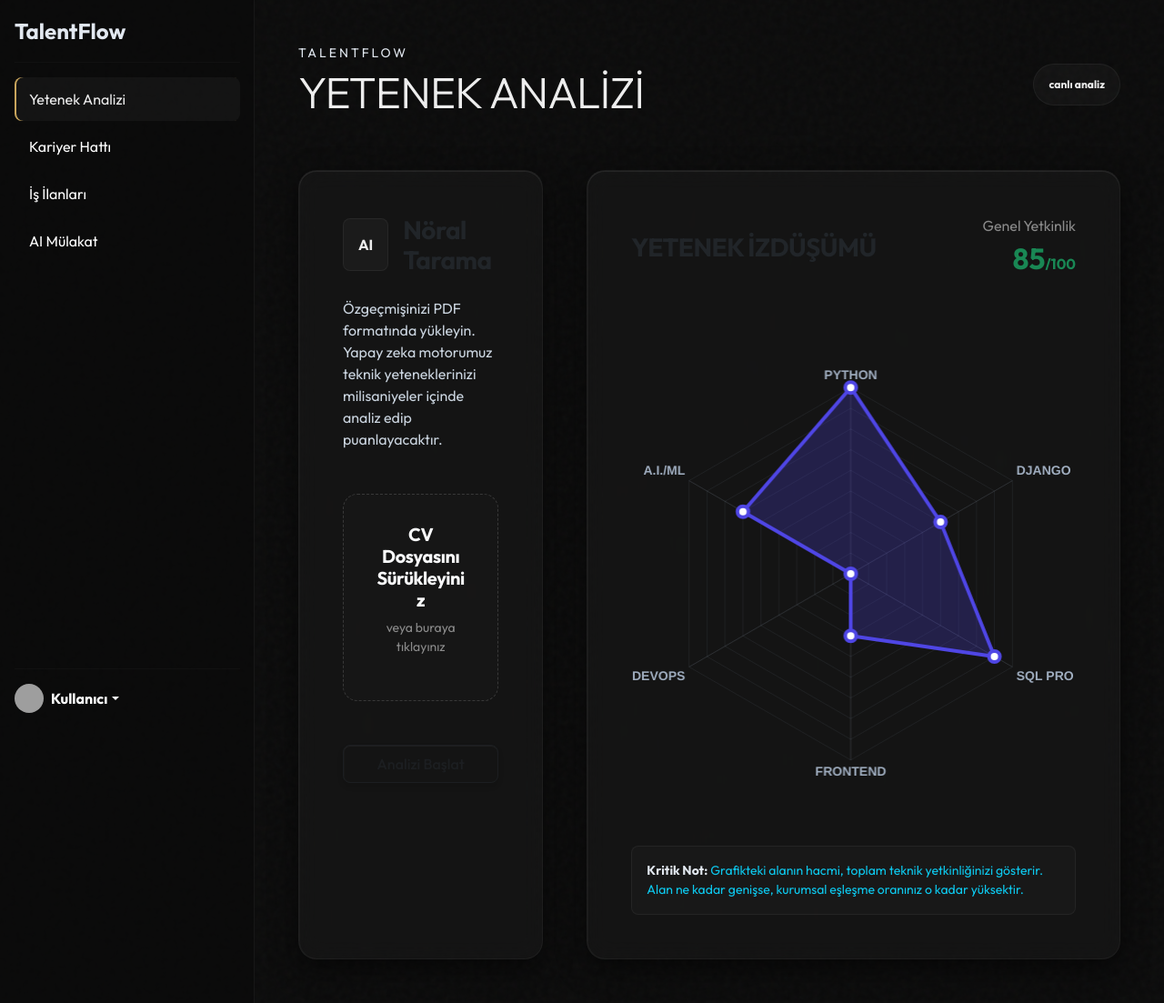
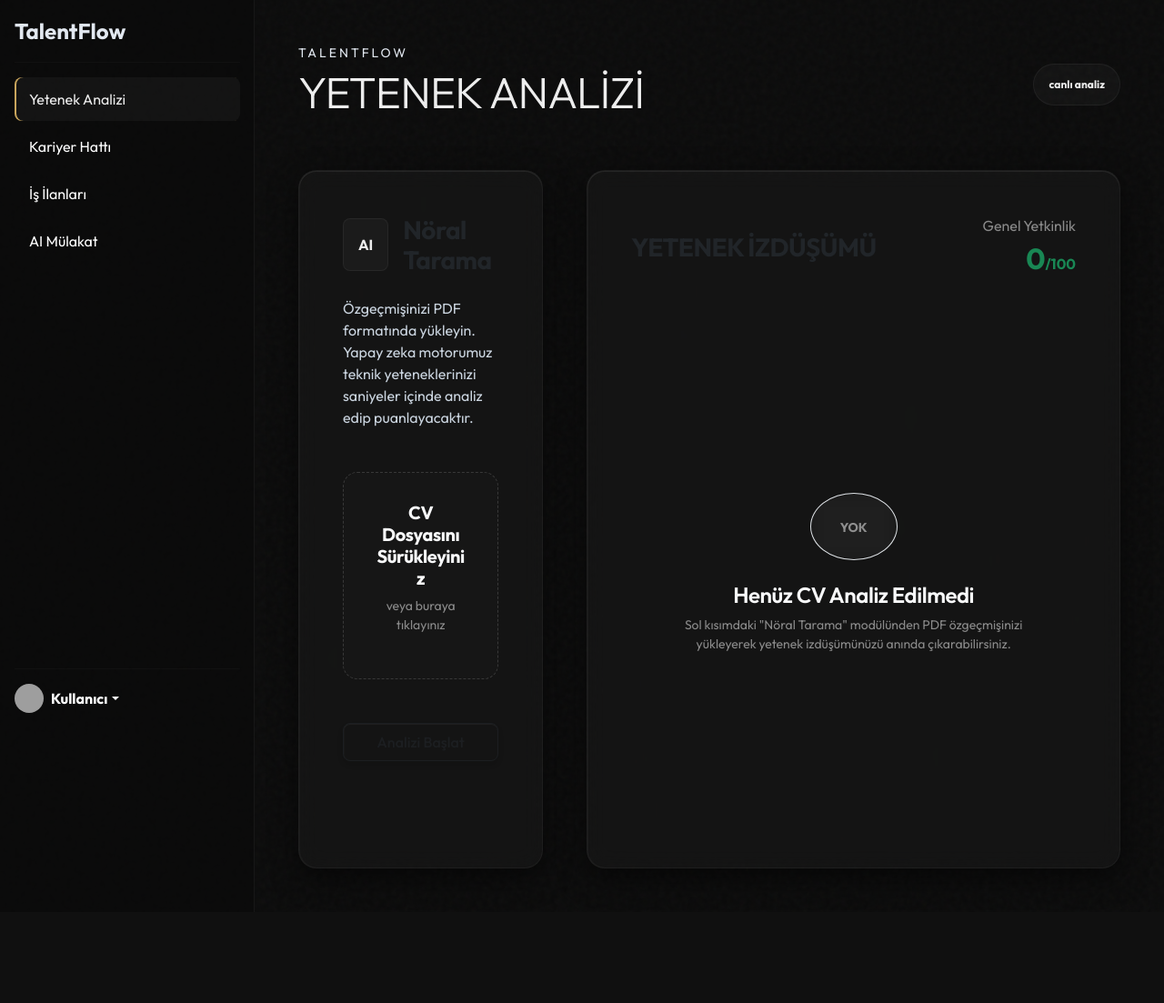
Before and after one commit to Aylmz0/TalentFlow, a Django app: page /dashboard/skill-tree/ in a window 1280 px wide. Shown: the whole page at 91% size. After the commit the page ends 955 px from the top, so only its background shows below. Run offline with Django 5.2, Linux system fonts and the light colour scheme; some libraries are stand-ins or nearby versions; grey boxes are pictures that could not be loaded.

Commit message:
kanban güncellendi

```diff
--- a/apps/talent_models/views.py
+++ b/apps/talent_models/views.py
@@ -1,9 +1,10 @@
 
 # Create your views here.
+import json
 from django.http import HttpResponse
 from django.shortcuts import get_object_or_404, render
-
-from apps.jobs.models import Job  # Modelin bulunduğu doğru yol
+from apps.jobs.models import Job
+from apps.talent_models.models import UserSkill
 
 
 def update_job_status(request, pk):
@@ -22,8 +23,32 @@ def update_job_status(request, pk):
         return HttpResponse(status=204)
 
 
+
+
 def skill_tree(request):
-    return render(request, 'dashboard/skill_tree.html')
+    user_skills = []
+    skill_names_json = json.dumps([])
+    skill_levels_json = json.dumps([])
+    overall_score = 0
+    has_skills = False
+
+    if request.user.is_authenticated:
+        user_skills = UserSkill.objects.filter(user=request.user).select_related('skill').order_by('-level')
+        if user_skills.exists():
+            names = [us.skill.name.upper() for us in user_skills]
+            levels = [us.level * 20 for us in user_skills]  # 1-5 seviyeleri → 20-100 aralığına çevrilir
+            overall_score = round(sum(levels) / len(levels))
+            skill_names_json = json.dumps(names)
+            skill_levels_json = json.dumps(levels)
+            has_skills = True
+
+    return render(request, 'dashboard/skill_tree.html', {
+        'user_skills': user_skills,
+        'skill_names_json': skill_names_json,
+        'skill_levels_json': skill_levels_json,
+        'overall_score': overall_score,
+        'has_skills': has_skills
+    })
 
 def kanban(request):
     # Eğer veritabanında hiç iş ilanı yoksa, otomatik olarak seed_jobs çalıştır
--- a/templates/dashboard/skill_tree.html
+++ b/templates/dashboard/skill_tree.html
@@ -1,8 +1,7 @@
 {% extends 'base.html' %}
+{% load static %}
 
 {% block content %}
-
-
 <div class="container-fluid px-5 py-5">
     <div class="row mb-5 align-items-center">
         <div class="col-md-8 text-start">
@@ -10,12 +9,12 @@
             <h1 class="fw-700 display-5">YETENEK <span class="fw-300">ANALİZİ</span></h1>
         </div>
         <div class="col-md-4 text-md-end">
-            <span class="badge bg-indigo-subtle p-3 rounded-pill fw-600">
-                canlı analiz</span>
+            <span class="badge bg-indigo-subtle p-3 rounded-pill fw-600">canlı analiz</span>
         </div>
     </div>
 
     <div class="row g-5">
+        <!-- Sol Bölüm: CV Yükleme -->
         <div class="col-xl-4 col-lg-5">
             <div class="card cyber-card p-5 h-100 text-start">
                 <div class="d-flex align-items-center mb-4">
@@ -24,8 +23,8 @@
                     </div>
                     <h3 class="fw-bold m-0">Nöral Tarama</h3>
                 </div>
-                <p class="mb-5" style="color: #cbd5e0;">Özgeçmişinizi PDF formatında yükleyin. Yapay zeka motorumuz
-                    teknik yeteneklerinizi milisaniyeler içinde analiz edip puanlayacaktır.</p>
+                <p class="mb-5" style="color: #cbd5e0;">Özgeçmişinizi PDF formatında yükleyin. Yapay zeka motorumuz teknik yeteneklerinizi saniyeler içinde analiz edip puanlayacaktır.</p>
+
                 <form method="POST" enctype="multipart/form-data" action="{% url 'accounts:cv_upload' %}" x-data="{ loading: false, fileName: '' }" @submit="if(fileName) { loading = true } else { $event.preventDefault(); }">
                     {% csrf_token %}
                     <div class="upload-area mb-5" onclick="document.getElementById('cvInput').click()">
@@ -45,43 +44,56 @@
             </div>
         </div>
 
+        <!-- Sağ Bölüm: Radar Grafiği ve Liste -->
         <div class="col-xl-8 col-lg-7 text-start">
             <div class="card cyber-card p-5 h-100">
                 <div class="d-flex justify-content-between align-items-center mb-5">
                     <h3 class="fw-bold m-0 text-uppercase">Yetenek İzdüşümü</h3>
                     <div class="text-end">
                         <span class="fs-6 text-white-50 d-block">Genel Yetkinlik</span>
-                        <span class="fs-2 fw-bold text-success">85<small class="fs-6">/100</small></span>
+                        <span class="fs-2 fw-bold text-success">{{ overall_score }}<small class="fs-6">/100</small></span>
                     </div>
                 </div>
-                <div class="chart-container">
+
+                <div class="chart-container" style="min-height: 350px; position: relative;">
+                    {% if has_skills %}
                     <canvas id="skillRadar"></canvas>
+                    {% else %}
+                    <div class="d-flex flex-column align-items-center justify-content-center h-100 text-center py-5">
+                        <div class="p-4 rounded-circle mb-4 border border-white-10" style="background: rgba(255,255,255,0.02); backdrop-filter: blur(10px);">
+                            <span class="text-white-50 small fw-bold px-2 py-1">YOK</span>
+                        </div>
+                        <h4 class="fw-600 text-light mb-2">Henüz CV Analiz Edilmedi</h4>
+                        <p class="text-white-50 small max-w-400" style="max-width: 400px; margin: 0 auto;">Sol kısımdaki "Nöral Tarama" modülünden PDF özgeçmişinizi yükleyerek yetenek izdüşümünüzü anında çıkarabilirsiniz.</p>
+                    </div>
+                    {% endif %}
                 </div>
-                <div class="mt-4 p-3 rounded-3"
-                    style="background: rgba(255,255,255,0.02); border: 1px solid rgba(255,255,255,0.05);">
+
+                {% if has_skills %}
+                <div class="mt-4 p-3 rounded-3" style="background: rgba(255,255,255,0.02); border: 1px solid rgba(255,255,255,0.05);">
                     <p class="small text-info m-0">
-                        <strong class="text-primary">Kritik Not:</strong> Grafikteki alanın hacmi, toplam teknik
-                        yetkinliğinizi gösterir. Alan ne kadar genişse, kurumsal eşleşme oranınız o kadar yüksektir.
+                        <strong class="text-primary">Kritik Not:</strong> Grafikteki alanın hacmi, toplam teknik yetkinliğinizi gösterir. Alan ne kadar genişse, kurumsal eşleşme oranınız o kadar yüksektir.
                     </p>
                 </div>
+                {% endif %}
             </div>
         </div>
     </div>
 </div>
-
 {% endblock %}
 
 {% block extra_js %}
+{% if has_skills %}
 <script src="https://cdn.jsdelivr.net/npm/chart.js"></script>
 <script>
     const ctx = document.getElementById('skillRadar');
     new Chart(ctx, {
         type: 'radar',
         data: {
-            labels: ['PYTHON', 'DJANGO', 'SQL PRO', 'FRONTEND', 'DEVOPS', 'A.I./ML'],
+            labels: JSON.parse('{{ skill_names_json|escapejs }}'),
             datasets: [{
                 label: 'Mevcut Yetkinlik',
-                data: [95, 75, 90, 65, 50, 80],
+                data: JSON.parse('{{ skill_levels_json|escapejs }}'),
                 fill: true,
                 backgroundColor: 'rgba(79, 70, 229, 0.25)',
                 borderColor: '#4f46e5',
@@ -109,4 +121,5 @@
         }
     });
 </script>
+{% endif %}
 {% endblock %}
```
